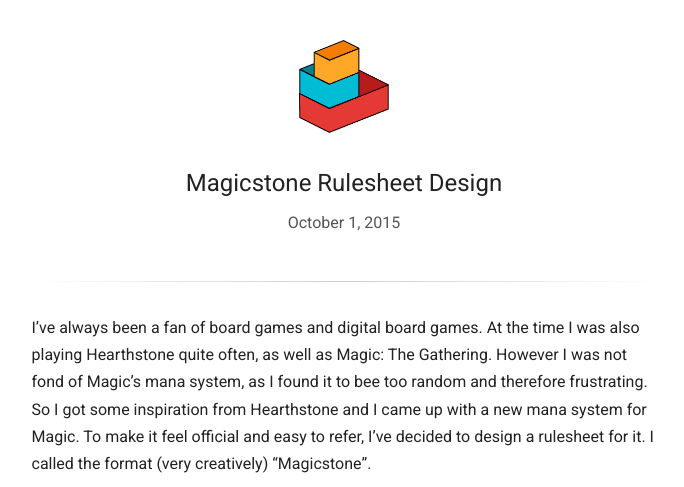
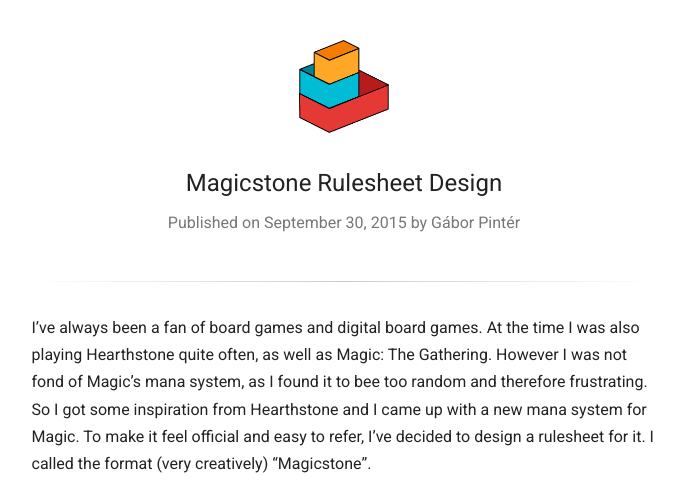
Before and after one commit to claudiuconstantin/forest-time-jekyll, a Jekyll site: the page built from _posts/2015-06-25-magicstone-rulesheet-design.markdown, in a window 1280 px wide, cut to the strip 0-487 px from the top of the page. Shown: the whole strip, without its empty margins (296-980 px from the left). Built offline with Jekyll 4.4.1, drawn with Linux system fonts in a browser that asks for light colours; some of the changed text lies outside the part shown.

```diff
--- a/CNAME
+++ b/CNAME
@@ -1 +1 @@
-gaboratorium.com
+blog.gaboratorium.com
--- a/_config.yml
+++ b/_config.yml
@@ -7,6 +7,7 @@ google_analytics:   UA-XXXXXXX-X # Put your Google Analytics code
 # Author Info
 author_name:        "Gábor Pintér" # Your name here
 author_email:       gaboratorium@gmail.com # Your email here
+author_web: gaboratorium.com
 author_gravatar:    2b38b1b0e7e08b69379bd61582adf0c8 # Your Gravatar md5 hash here for logo
 twitter_username:   gaboratorium # Your Twitter username here
 github_username:    gaboratorium # Your GitHub username here
@@ -14,7 +15,7 @@ github_username:    gaboratorium # Your GitHub username here
 # Site Settings
 baseurl:            "" # Base URL must end WITHOUT a slash, default: ""
 permalink:          /:title # Post permalink
-timezone:           Asia/Kuala_Lumpur # https://en.wikipedia.org/wiki/List_of_tz_database_time_zones
+timezone:           Europe/Copenhagen # https://en.wikipedia.org/wiki/List_of_tz_database_time_zones
 mathjax:            true  # enables support for mathjax - set to false to disable
 
 # Site Build
@@ -49,6 +50,3 @@ defaults:
       type:         "posts"
     values:
       layout:       "post"
-
-# path
-cdn_path: http://gaborpinter.net/gaboratorium-notes
--- a/_includes/bio.html
+++ /dev/null
@@ -1,3 +0,0 @@
-<div class="c-bio">
-	<p>Published on 2018.07.13. by Gábor Pintér</p>
-</div>
--- a/_layouts/post.html
+++ b/_layouts/post.html
@@ -13,15 +13,13 @@ layout: default
 			{% if page.categories contains 'hungarian' %} :hungary: {% endif %}
 			{% if page.categories contains 'danish' %} :denmark: {% endif %}
 		</h1>
-		<time>{{ page.date | date: '%B %-d, %Y' }}</time>
+		<span class="c-article__meta">Published on <time>{{ page.date | date: '%B %-d, %Y' }}</time> by <a href="{{ site.author_web }}" class="c-article__meta--link">{{ site.author_name }}</a></span>
 	</div>
 
 	<div class="divider"></div>
 
 	<!-- Content -->
 	{{ content }}
-
-	{% include bio.html %}
 
 	{% if page.comments %}
 	<div id="disqus_thread"></div>
--- a/_sass/main.scss
+++ b/_sass/main.scss
@@ -2,6 +2,7 @@ $max-width: 725px;
 $max-width--home: 520px;
 $text-color: #222;
 $primary-color: #4787ed;
+$gray: #777;
 $base-margin: 1rem;
 
 // @import url('https://fonts.googleapis.com/css?family=Open+Sans:400,400i,600,700,700i');
@@ -166,9 +167,6 @@ sup {
   position: relative;
   top: -0.5em;
   margin-left: 1px;
-}
-time {
-  color: #555;
 }
 code,
 pre {
@@ -505,6 +503,19 @@ article .c-post-header {
 
 }
 
+.c-article__meta {
+  color: $gray;
+}
+
+.c-article__meta--link {
+  font-weight: inherit;
+  color: inherit;
+
+  &:hover {
+    text-decoration: underline;
+  }
+}
+
 .c-post--highlighted {
   // font-weight: 700;
 }
```
